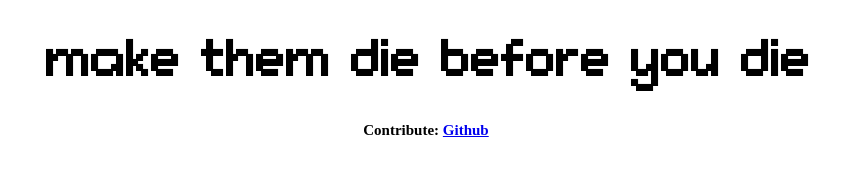
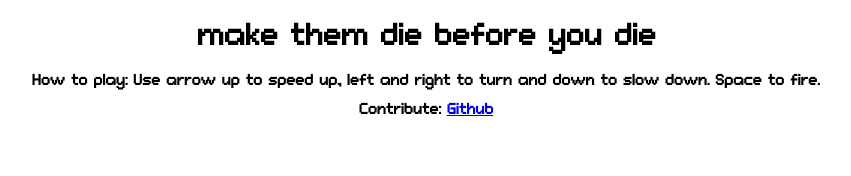
Before and after one commit to benjaminaudet/my-first-phaser-game, a website built with webpack: page index.html in a window 1280 px wide. Shown: the whole page, without its empty margins (214-1065 px from the left). Built offline with nearby package versions, Linux system fonts and the light colour scheme.

Commit message:
Add guide for shortcuts and update style

```diff
--- a/index.html
+++ b/index.html
@@ -11,6 +11,7 @@
     <div class="container">
       <h1>make them die before you die</h1>
       <div id="game"></div>
+      <h2>How to play: Use arrow up to speed up, left and right to turn and down to slow down. Space to fire.</h2>
       <h2>Contribute: <a href="https://github.com/benjamin/my-first-phaser-game">Github</a></h2>
     </div>
   </body>
--- a/styles/less/styles.less
+++ b/styles/less/styles.less
@@ -3,7 +3,7 @@
 @font-size: 10px;
 @font-color: black;
 @background-color: #ffffff;
-@h1-size: 50px;
+@h1-size: 30px;
 
 @font-face {
   font-family: "Connection";
@@ -27,6 +27,14 @@ body {
       font-size: @h1-size;
     }
 
+    h2 {
+      font-family: "Connection", cursive;
+    }
+
+    p {
+      font-family: "Connection", cursive;
+    }
+
     div#game {
       display: block;
       margin-left: auto;
```
Also changed, not shown: styles/css/styles.css.
